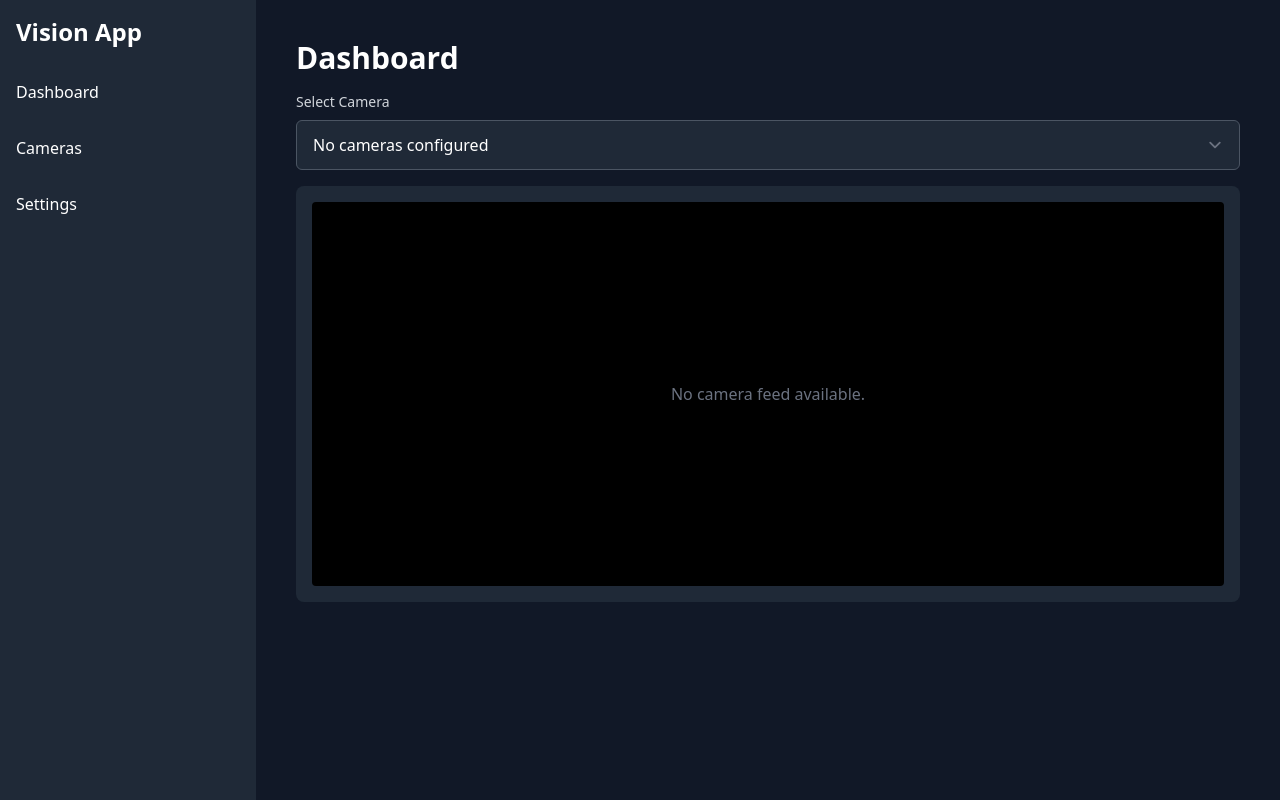
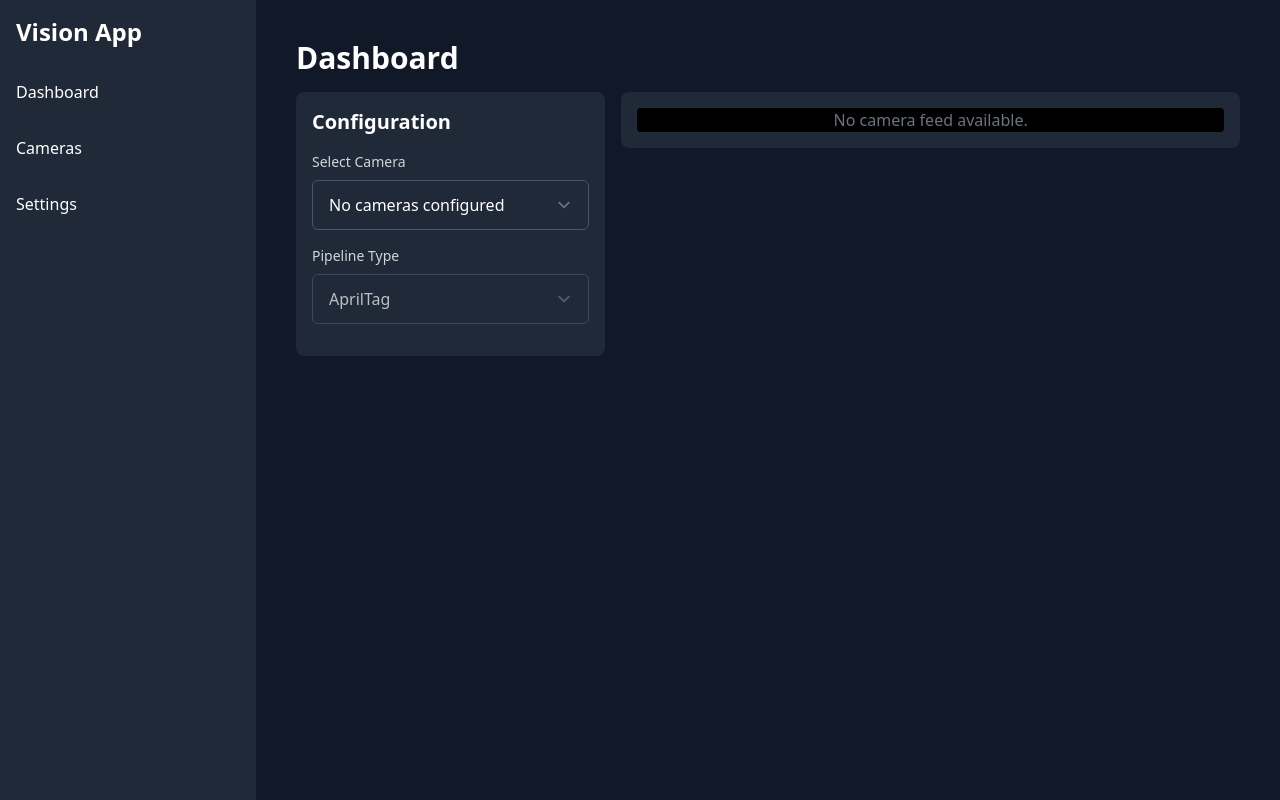
Before and after one commit to krystian-booker/ArcSight, a Flask app: template web/templates/index.html in a window 1280 px wide. Run offline with Flask 3, Linux system fonts and the light colour scheme; the template is opened without the code that fills it, so the values that code supplies are empty; parts of the project's set-up code (start-up, migrations or seed data) failed here and were passed over; some libraries are stand-ins or nearby versions.

Commit message:
Added pipeline selection per camera

```diff
--- a/web/db.py
+++ b/web/db.py
@@ -30,9 +30,17 @@ def init_db():
             id INTEGER PRIMARY KEY AUTOINCREMENT,
             name TEXT NOT NULL,
             camera_type TEXT NOT NULL,
-            identifier TEXT NOT NULL UNIQUE
+            identifier TEXT NOT NULL UNIQUE,
+            pipeline TEXT NOT NULL DEFAULT 'AprilTag'
         );
     """)
+
+    # Migration: Add pipeline column if it doesn't exist
+    try:
+        cursor.execute("SELECT pipeline FROM cameras LIMIT 1")
+    except sqlite3.OperationalError:
+        cursor.execute("ALTER TABLE cameras ADD COLUMN pipeline TEXT NOT NULL DEFAULT 'AprilTag'")
+
     cursor.execute("""
         CREATE TABLE IF NOT EXISTS settings (
             key TEXT PRIMARY KEY,
@@ -47,8 +55,8 @@ def add_camera(name, camera_type, identifier):
     conn = get_db_connection()
     try:
         conn.execute(
-            "INSERT INTO cameras (name, camera_type, identifier) VALUES (?, ?, ?)",
-            (name, camera_type, identifier),
+            "INSERT INTO cameras (name, camera_type, identifier, pipeline) VALUES (?, ?, ?, ?)",
+            (name, camera_type, identifier, 'AprilTag'),
         )
         conn.commit()
     except sqlite3.IntegrityError:
@@ -78,6 +86,16 @@ def update_camera(camera_id, name):
     conn.execute(
         "UPDATE cameras SET name = ? WHERE id = ?",
         (name, camera_id)
+    )
+    conn.commit()
+    conn.close()
+
+def update_camera_pipeline(camera_id, pipeline):
+    """Updates a camera's pipeline in the database."""
+    conn = get_db_connection()
+    conn.execute(
+        "UPDATE cameras SET pipeline = ? WHERE id = ?",
+        (pipeline, camera_id)
     )
     conn.commit()
     conn.close()
--- a/web/main.py
+++ b/web/main.py
@@ -87,6 +87,21 @@ def update_camera(camera_id):
     if name:
         db.update_camera(camera_id, name)
     return redirect(url_for('cameras'))
+
+@app.route('/api/cameras/update_pipeline/<int:camera_id>', methods=['POST'])
+def update_camera_pipeline(camera_id):
+    data = request.get_json()
+    pipeline = data.get('pipeline')
+
+    if not pipeline:
+        return jsonify({'error': 'Pipeline is required'}), 400
+
+    camera = db.get_camera(camera_id)
+    if not camera:
+        return jsonify({'error': 'Camera not found'}), 404
+
+    db.update_camera_pipeline(camera_id, pipeline)
+    return jsonify({'success': True})
 
 @app.route('/cameras/delete/<int:camera_id>', methods=['POST'])
 def delete_camera(camera_id):
--- a/web/templates/index.html
+++ b/web/templates/index.html
@@ -3,12 +3,18 @@
 {% block content %}
 <h1 class="text-3xl font-bold mb-4">Dashboard</h1>
 
+<div class="flex flex-wrap md:flex-nowrap gap-4">
+    <!-- Left side form -->
+    <div class="w-full md:w-1/3">
+        <div class="bg-gray-800 rounded-lg p-4">
+            <h2 class="text-xl font-bold mb-4">Configuration</h2>
+            <form id="camera-config-form">
                 <div class="mb-4">
                     <label for="camera-select" class="block text-sm font-medium text-gray-300 mb-2">Select Camera</label>
                     <select id="camera-select" class="custom-select">
                         {% if cameras %}
                             {% for camera in cameras %}
-                <option value="{{ camera.id }}">{{ camera.name }}</option>
+                                <option value="{{ camera.id }}" data-pipeline="{{ camera.pipeline }}">{{ camera.name }}</option>
                             {% endfor %}
                         {% else %}
                             <option value="">No cameras configured</option>
@@ -16,22 +22,58 @@
                     </select>
                 </div>
 
+                <div class="mb-4">
+                    <label for="pipeline-select" class="block text-sm font-medium text-gray-300 mb-2">Pipeline Type</label>
+                    <select id="pipeline-select" class="custom-select" {% if not cameras %}disabled{% endif %}>
+                        <option>AprilTag</option>
+                        <option>Coloured Shape</option>
+                        <option>Object Detection (ML)</option>
+                    </select>
+                </div>
+            </form>
+        </div>
+    </div>
+
+    <!-- Right side video feed -->
+    <div class="w-full md:w-2/3">
         <div class="bg-gray-800 rounded-lg p-4">
-    <div class="camera-feed-container bg-black h-96 flex items-center justify-center rounded">
+            <div class="camera-feed-container bg-black flex items-center justify-center rounded">
                 {% if cameras %}
-            <img id="camera-feed" src="" alt="Camera Feed" class="max-h-full max-w-full">
+                    <img id="camera-feed" src="" alt="Camera Feed" class="w-full h-auto rounded">
                 {% else %}
                     <p class="text-gray-500">No camera feed available.</p>
                 {% endif %}
             </div>
         </div>
+    </div>
+</div>
+
+<!-- Modal -->
+<div id="pipeline-warning-modal" class="fixed inset-0 bg-gray-900 bg-opacity-75 flex items-center justify-center z-50 hidden">
+    <div class="bg-gray-800 rounded-lg p-6 shadow-xl">
+        <h3 class="text-lg font-bold mb-4">Warning</h3>
+        <p class="text-gray-300 mb-6">Changing the pipeline will erase all current pipeline settings. Are you sure you want to continue?</p>
+        <div class="flex justify-end gap-4">
+            <button id="cancel-pipeline-change" class="btn btn-secondary">Cancel</button>
+            <button id="confirm-pipeline-change" class="btn btn-danger">Confirm</button>
+        </div>
+    </div>
+</div>
+
 
 {% if cameras %}
 <script>
 document.addEventListener('DOMContentLoaded', function() {
     const cameraSelect = document.getElementById('camera-select');
+    const pipelineSelect = document.getElementById('pipeline-select');
     const feedContainer = document.querySelector('.camera-feed-container');
+    const modal = document.getElementById('pipeline-warning-modal');
+    const cancelBtn = document.getElementById('cancel-pipeline-change');
+    const confirmBtn = document.getElementById('confirm-pipeline-change');
+
     let cameraFeed = document.getElementById('camera-feed');
+    let selectedPipeline = '';
+    let previousPipeline = '';
 
     function updateCameraFeed(cameraId) {
         if (!cameraId) {
@@ -39,7 +81,6 @@
             return;
         }
 
-            // Check camera status first
         fetch(`/api/cameras/status/${cameraId}`)
             .then(response => response.json())
             .then(data => {
@@ -50,7 +91,7 @@
                     if (existingImg) {
                         existingImg.src = newFeedUrl;
                     } else {
-                            feedContainer.innerHTML = `<img id="camera-feed" src="${newFeedUrl}" alt="Camera Feed" class="max-h-full max-w-full">`;
+                        feedContainer.innerHTML = `<img id="camera-feed" src="${newFeedUrl}" alt="Camera Feed" class="w-full h-auto rounded">`;
                     }
                 } else {
                     feedContainer.innerHTML = '<p class="text-red-500">Camera is not connected.</p>';
@@ -62,14 +103,70 @@
             });
     }
 
-        // Set the initial camera feed
+    function updatePipelineSelection(cameraId) {
+        const selectedOption = cameraSelect.querySelector(`option[value="${cameraId}"]`);
+        if (selectedOption) {
+            const pipeline = selectedOption.dataset.pipeline;
+            pipelineSelect.value = pipeline;
+            previousPipeline = pipeline;
+        }
+    }
+
+    function handlePipelineChange(event) {
+        selectedPipeline = event.target.value;
+        modal.classList.remove('hidden');
+    }
+
+    function cancelPipelineChange() {
+        pipelineSelect.value = previousPipeline;
+        modal.classList.add('hidden');
+    }
+
+    function confirmPipelineChange() {
+        const cameraId = cameraSelect.value;
+        fetch(`/api/cameras/update_pipeline/${cameraId}`, {
+            method: 'POST',
+            headers: {
+                'Content-Type': 'application/json',
+            },
+            body: JSON.stringify({ pipeline: selectedPipeline }),
+        })
+        .then(response => response.json())
+        .then(data => {
+            if (data.success) {
+                const selectedOption = cameraSelect.querySelector(`option[value="${cameraId}"]`);
+                selectedOption.dataset.pipeline = selectedPipeline;
+                previousPipeline = selectedPipeline;
+                // Optionally, you can add a success message here
+            } else {
+                // Handle error
+                console.error('Failed to update pipeline:', data.error);
+                pipelineSelect.value = previousPipeline; // Revert selection
+            }
+        })
+        .catch(error => {
+            console.error('Error updating pipeline:', error);
+            pipelineSelect.value = previousPipeline; // Revert selection
+        })
+        .finally(() => {
+            modal.classList.add('hidden');
+        });
+    }
+
+    // Initial setup
     const initialCameraId = cameraSelect.value;
     updateCameraFeed(initialCameraId);
+    updatePipelineSelection(initialCameraId);
 
-        // Handle camera selection changes
+    // Event Listeners
     cameraSelect.addEventListener('change', function() {
         updateCameraFeed(this.value);
+        updatePipelineSelection(this.value);
     });
+
+    pipelineSelect.addEventListener('change', handlePipelineChange);
+    cancelBtn.addEventListener('click', cancelPipelineChange);
+    confirmBtn.addEventListener('click', confirmPipelineChange);
 });
 </script>
 {% endif %}
```
Lines whose indentation alone changed are shown as unchanged.
